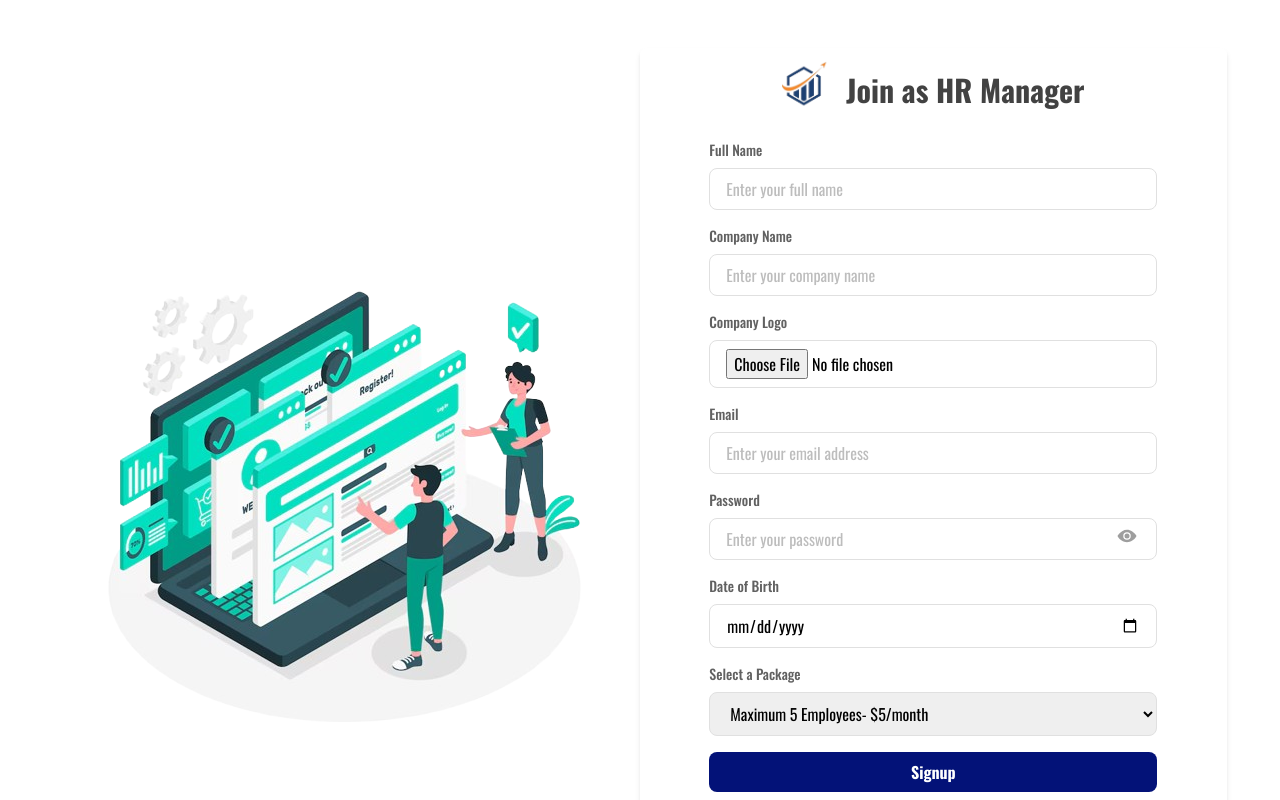
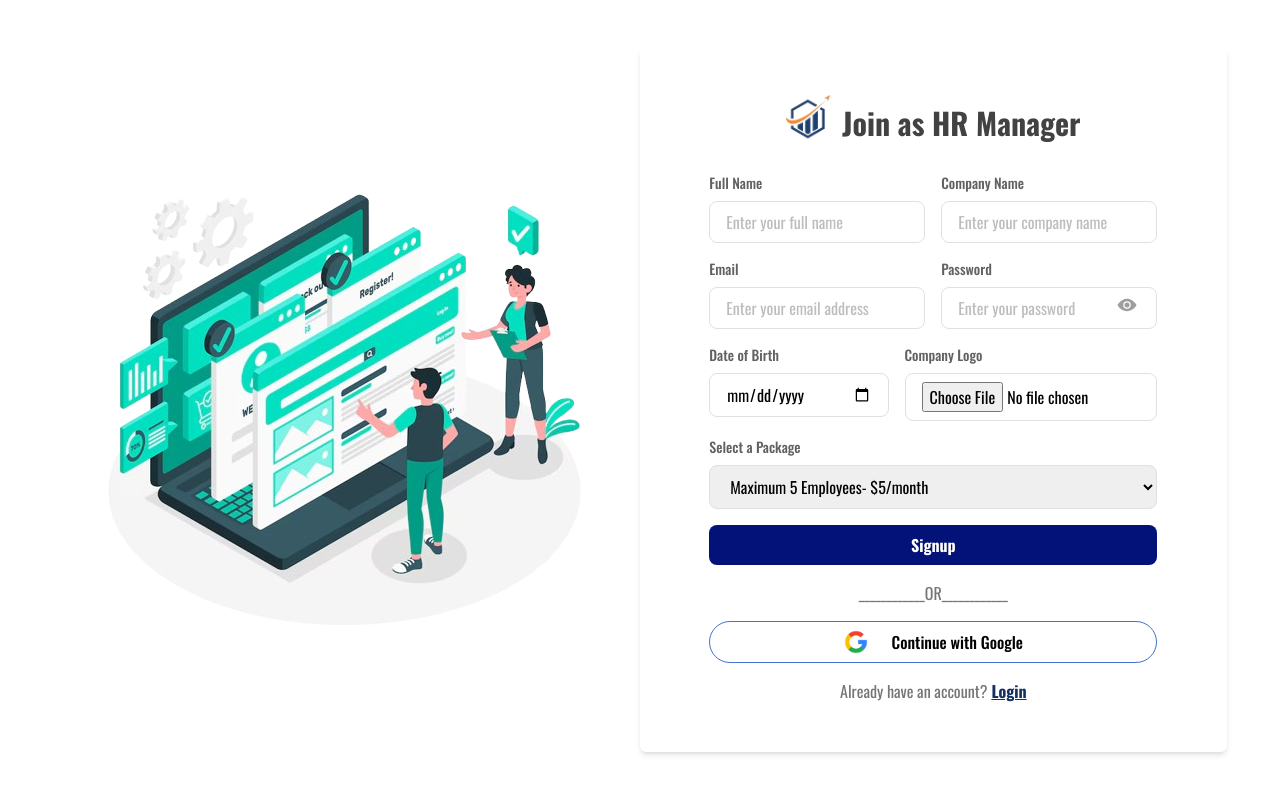
Before and after one commit to wptasmina/xyz-company-client, a React (Vite) app: page /hr-register in a window 1280 px wide. Shown: the top 800 px of the page. Built offline with nearby package versions, Linux system fonts and the light colour scheme; no server answers.

Commit message:
added text fixed

```diff
--- a/src/Page/Join-HR-Manager/Join_HR.jsx
+++ b/src/Page/Join-HR-Manager/Join_HR.jsx
@@ -133,17 +133,19 @@ const JoinHR = () => {
       {/* Right Form Section */}
       <div className="bg-white dark:bg-[#29354985] dark:text-white flex flex-col w-full md:w-1/2 items-center justify-center sm:shadow-md rounded-md px-8 lg:px-16 my-12">
 
-        <div className="inline-flex items-center justify-center gap-4 mb-4">
+        <div className="inline-flex items-center justify-center gap-2 mb-4">
           <Link to="/">
             <img src={logo} alt="Logo" className="w-12" />
           </Link>
-                  <h1 className="sm:text-3xl text-3xl pt-6 font-bold dark:text-white text-gray-800 mb-4 text-center">
+            <h1 className="text-2xl md:text-3xl pt-6 font-bold dark:text-white text-gray-800 mb-4 text-center">
               Join as HR Manager
             </h1>
           </div>
         <form onSubmit={handleSubmit(onSubmit)} className="w-full max-w-md">
+
+        <div className="md:flex gap-4">
              {/* Full Name */}
-          <div className="mb-4">
+          <div className="mb-4  md:w-1/2">
             <label
               className="block text-sm font-medium text-gray-700 dark:text-gray-200 mb-2"
               htmlFor="name"
@@ -153,7 +155,7 @@ const JoinHR = () => {
             <input
               type="text"
               id="name"
-              className="w-full px-4 py-2 border border-gray-300 rounded-lg focus:outline-none
+              className="w-full px-4 py-2 dark:text-[#303030] border border-gray-300 rounded-lg focus:outline-none
                outline-none focus:border-[#7789fd]"
               placeholder="Enter your full name"
               {...register("name", { required: true })}
@@ -164,7 +166,7 @@ const JoinHR = () => {
           </div>
 
           {/* Company Name */}
-          <div className="mb-4">
+          <div className="mb-4  md:w-1/2">
             <label
               className="block text-sm font-medium text-gray-700 dark:text-gray-200 mb-2"
               htmlFor="company"
@@ -174,7 +176,7 @@ const JoinHR = () => {
             <input
               type="text"
               id="company"
-              className="w-full px-4 py-2 border border-gray-300 rounded-lg focus:outline-none outline-none focus:border-[#7789fd]"
+              className="w-full px-4 py-2 dark:text-[#303030] border border-gray-300 rounded-lg focus:outline-none outline-none focus:border-[#7789fd]"
               placeholder="Enter your company name"
               {...register("company_name", { required: true })}
             />
@@ -182,29 +184,11 @@ const JoinHR = () => {
               <p className="text-red-600">This field is required</p>
             )}
           </div>
-
-          {/* Company Logo */}
-          <div className="mb-4">
-            <label
-              className="block text-sm font-medium text-gray-700 dark:text-gray-200 mb-2"
-              htmlFor="logo"
-            >
-              Company Logo
-            </label>
-            <input
-              type="file"
-              id="logo"
-              placeholder="Enter your Company Logo"
-              className="w-full px-4 py-2 border border-gray-300 rounded-lg focus:outline-none outline-none focus:border-[#7789fd]"
-              {...register("company_logo", { required: true })}
-            />
-            {errors.company_logo && (
-              <p className="text-red-600">This field is required</p>
-            )}
         </div>
 
+        <div className="md:flex gap-4">
           {/* Email */}
-          <div className="mb-4">
+          <div className="mb-4 md:w-1/2">
             <label
               className="block text-sm font-medium text-gray-700 dark:text-gray-200 mb-2"
               htmlFor="email"
@@ -214,7 +198,7 @@ const JoinHR = () => {
             <input
               type="email"
               id="email"
-              className="w-full px-4 py-2 border border-gray-300 rounded-lg focus:outline-none outline-none focus:border-[#7789fd]"
+              className="w-full px-4 py-2 dark:text-[#303030] border border-gray-300 rounded-lg focus:outline-none outline-none focus:border-[#7789fd]"
               placeholder="Enter your email address"
               {...register("email", { required: true })}
             />
@@ -224,17 +208,16 @@ const JoinHR = () => {
           </div>
 
           {/* Password */}
-          <div className="mb-4 relative">
+          <div className="mb-4 relative md:w-1/2">
           <label
           className="block text-sm font-medium text-gray-700 dark:text-gray-200 mb-2"
-        htmlFor="password"
-      >
+         htmlFor="password">
          Password
           </label>
       <input
         type={passwordVisible ? "text" : "password"} // Toggle between text and password
         id="password"
-        className="w-full px-4 py-2 border border-gray-300 rounded-lg focus:outline-none focus:border-[#7789fd]"
+        className="w-full px-4 py-2 dark:text-[#303030] border border-gray-300 rounded-lg focus:outline-none focus:border-[#7789fd]"
         placeholder="Enter your password"
         {...register("password", {
           required: true,
@@ -259,9 +242,10 @@ const JoinHR = () => {
         )}
       </button>
           </div>
-
+        </div>
+        <div className="md:flex gap-4">
           {/* Date of Birth */}
-          <div className="mb-4">
+          <div className="mb-4 md:w-1/2">
             <label
               className="block text-sm font-medium text-gray-700 dark:text-gray-200 mb-2"
               htmlFor="dob"
@@ -271,7 +255,7 @@ const JoinHR = () => {
             <input
               type="date"
               id="dob"
-              className="w-full px-4 py-2 border border-gray-300 rounded-lg focus:outline-none outline-none focus:border-[#7789fd]"
+              className="w-full px-4 py-2 dark:text-[#303030] border border-gray-300 rounded-lg focus:outline-none outline-none focus:border-[#7789fd]"
               {...register("dob", { required: true })}
             />
             {errors.dob && (
@@ -279,8 +263,28 @@ const JoinHR = () => {
             )}
           </div>
 
+          {/* Company Logo */}
+          <div className="mb-4">
+            <label
+              className="block text-sm font-medium text-gray-700 dark:text-gray-200 mb-2"
+              htmlFor="logo"
+            >
+              Company Logo
+            </label>
+            <input
+              type="file"
+              id="logo"
+              placeholder="Enter your Company Logo"
+              className="w-full px-4 py-2 dark:text-[#303030] border border-gray-300 rounded-lg focus:outline-none outline-none focus:border-[#7789fd]"
+              {...register("company_logo", { required: true })}
+            />
+            {errors.company_logo && (
+              <p className="text-red-600">This field is required</p>
+            )}
+          </div>
+        </div>
         {/* Package Selection */}
-          <div className="mb-4">
+        <div className="mb-4 ">
             <label
               className="block text-sm font-medium text-gray-700 dark:text-gray-200 mb-2"
               htmlFor="package"
@@ -289,12 +293,12 @@ const JoinHR = () => {
             </label>
             <select
               id="package"
-              className="w-full px-4 py-2 border border-gray-300 rounded-lg focus:bg-white focus:ring-gray-700 focus:border-[#1753c2]"
+              className="w-full px-4 py-2 dark:text-[#303030] border border-gray-300 rounded-lg focus:bg-white focus:ring-[#1753c2] focus:border-[#1753c2]"
               {...register("package", { required: true })}
             >
-              <option value="basic" className="bg-gray-200 text-black ">Maximum 5 Employees- $5/month</option>
-              <option value="standard" className="bg-gray-200 text-black ">Maximum 10 Employees- $8/month</option>
-              <option value="premium" className="bg-gray-200 text-black ">Maximum 20 Employees- $15/month</option>
+              <option value="basic" className="bg-gray-200 text-black text-sm px-0">Maximum 5 Employees- $5/month</option>
+              <option value="standard" className="bg-gray-200 text-black text-sm">Maximum 10 Employees- $8/month</option>
+              <option value="premium" className="bg-gray-200 text-black text-sm">Maximum 20 Employees- $15/month</option>
             </select>
             {errors.package && (
               <p className="text-red-600">This field is required</p>
@@ -308,11 +312,12 @@ const JoinHR = () => {
             className="w-full cursor-pointer bg-[#031278] text-white font-bold py-2 px-4 rounded-lg focus:bg-blue-700 focus:outline-none focus:ring-1 focus:ring-[#031278]"
           />
 
+
           {/* GoogleSignIn  */}
           <div className="text-center py-4 text-gray-600 dark:text-gray-200">____________OR____________</div>
 
             <div
-              className="flex justify-center items-center border border-[#1753c2ce] md:gap-6 gap-2 py-2 rounded-full hover:bg-[#EDF2FA]"
+              className="flex justify-center items-center border border-[#1753c2ce] md:gap-6 gap-2 py-2 rounded-full hover:bg-[#EDF2FA] dark:hover:text-[#303030]"
               onClick={handleGoogleSignIn}>
 
               <img src={gImg} className="w-6" alt="Google" />
--- a/src/Page/Login/LoginPage.jsx
+++ b/src/Page/Login/LoginPage.jsx
@@ -112,7 +112,7 @@ const LoginPage = () => {
             <input
               type="email"
               id="email"
-              className="w-full px-4 py-2 border border-gray-300 rounded-lg focus:ring-[#1753c2] focus:border-[#1753c2] focus:outline-none"
+              className="w-full px-4 py-2 border border-gray-300 rounded-lg focus:ring-[#1753c2] focus:border-[#1753c2] focus:outline-none dark:text-[#000]"
               placeholder="Enter your email address"
               {...register("email", { required: "Email is required" })}
             />
@@ -125,7 +125,7 @@ const LoginPage = () => {
             <input
               type={passwordVisible ? "text" : "password"}
               id="password"
-              className="w-full px-4 py-2 border border-gray-300 rounded-lg focus:ring-[#1753c2] focus:border-[#1753c2] focus:outline-none"
+              className="w-full px-4 py-2 border border-gray-300 dark:text-[#000] rounded-lg focus:ring-[#1753c2] focus:border-[#1753c2] focus:outline-none"
               placeholder="Enter your password"
               {...register("password", {
                 required: "Password is required",
@@ -153,7 +153,7 @@ const LoginPage = () => {
 
           <div className="text-center py-4 text-gray-600">____________OR____________</div>
           <div
-            className="flex justify-center items-center border border-[#1753c2ce] md:gap-6 gap-2 py-2 rounded-full hover:bg-[#EDF2FA]"
+            className="flex justify-center items-center border border-[#1753c2ce] md:gap-6 gap-2 py-2 rounded-full hover:bg-[#EDF2FA] dark:hover:text-[#000] duration-300"
             onClick={handleGoogleSignIn}>
 
             <img src={gImg} className="w-6" alt="Google" />
```
Also changed, not shown: src/Page/Join-Employees/JoinEmployee.jsx (+18 -13 lines). Lines whose indentation alone changed are shown as unchanged.
